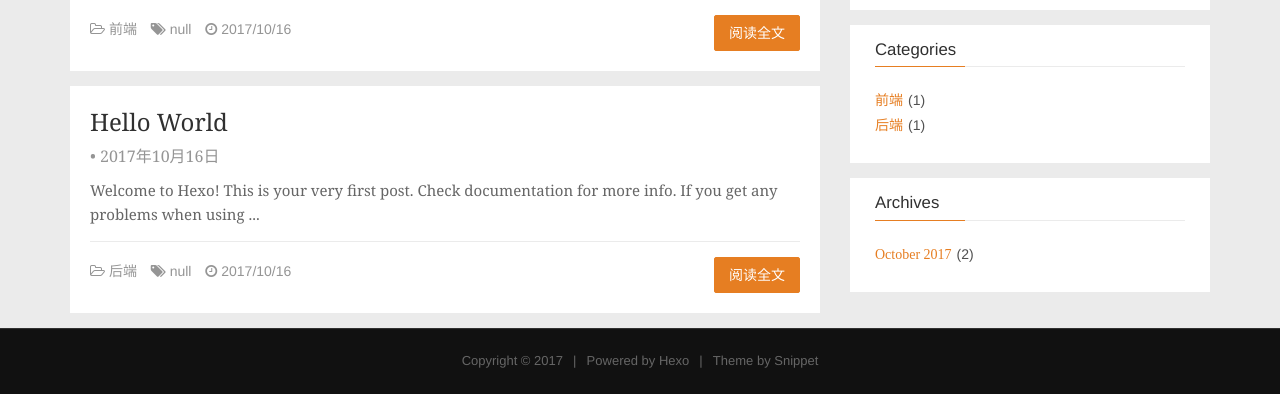
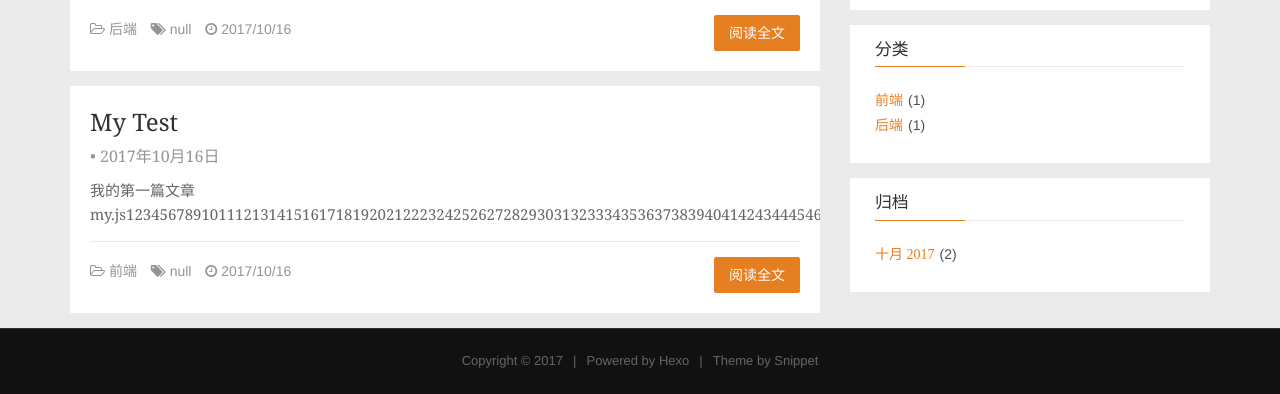
Before and after one commit to code-unicorn/code-unicorn.github.io, a plain HTML site: page index.html in a window 1280 px wide. Shown: the part 702-1096 px from the top of the page. Drawn offline with nearby package versions, Linux system fonts and the light colour scheme.

Commit message:
Site updated: 2017-11-21 22:19:42

```diff
--- a/index.html
+++ b/index.html
@@ -116,6 +116,59 @@
     <div class="post-content">
         <div class="post-head home-post-head">
             <h1 class="post-title">
+                <a href="/2017/10/16/hello-world/">Hello World</a>
+            </h1>
+            <div class="post-meta">  &bull;
+                <time class="post-date" datetime="" title="">
+                    2017年10月16日
+                </time>
+            </div>
+        </div>
+        <p class="brief">
+            Welcome to Hexo! This is your very first post. Check documentation for more info. If you get any problems when using ...
+        </p>
+    </div>
+    <footer class="post-footer clearfix">
+        <div class="pull-left tag-list">
+            <div class="post-meta">
+
+
+    <span class="categories-meta fa-wrap">
+        <i class="fa fa-folder-open-o"></i>
+        <span>后端</span>
+    </span>
+
+
+    <span class="fa-wrap">
+        <i class="fa fa-tags"></i>
+        <span class="tags-meta">
+
+            null
+
+        </span>
+    </span>
+
+
+    <span class="fa-wrap">
+        <i class="fa fa-clock-o"></i>
+        <span class="date-meta">2017/10/16</span>
+    </span>
+</div>
+
+        </div>
+
+        <div class="post-permalink">
+            <a href="/2017/10/16/hello-world/" class="btn btn-default">阅读全文</a>
+        </div>
+    </footer>
+</article>
+
+
+<article class="post">
+
+    <div class="post-content">
+        <div class="post-head home-post-head">
+            <h1 class="post-title">
                 <a href="/2017/10/16/My-Test/">My Test</a>
             </h1>
             <div class="post-meta">  &bull;
@@ -164,59 +217,6 @@
 </article>
 
 
-<article class="post">
-
-    <div class="post-content">
-        <div class="post-head home-post-head">
-            <h1 class="post-title">
-                <a href="/2017/10/16/hello-world/">Hello World</a>
-            </h1>
-            <div class="post-meta">  &bull;
-                <time class="post-date" datetime="" title="">
-                    2017年10月16日
-                </time>
-            </div>
-        </div>
-        <p class="brief">
-            Welcome to Hexo! This is your very first post. Check documentation for more info. If you get any problems when using ...
-        </p>
-    </div>
-    <footer class="post-footer clearfix">
-        <div class="pull-left tag-list">
-            <div class="post-meta">
-
-
-    <span class="categories-meta fa-wrap">
-        <i class="fa fa-folder-open-o"></i>
-        <span>后端</span>
-    </span>
-
-
-    <span class="fa-wrap">
-        <i class="fa fa-tags"></i>
-        <span class="tags-meta">
-
-            null
-
-        </span>
-    </span>
-
-
-    <span class="fa-wrap">
-        <i class="fa fa-clock-o"></i>
-        <span class="date-meta">2017/10/16</span>
-    </span>
-</div>
-
-        </div>
-
-        <div class="post-permalink">
-            <a href="/2017/10/16/hello-world/" class="btn btn-default">阅读全文</a>
-        </div>
-    </footer>
-</article>
-
-
 
 
 
@@ -260,16 +260,16 @@
 
 
     <div class="widget">
-        <h3 class="title">Categories</h3>
-        <ul class="category-list"><li class="category-list-item"><a class="category-list-link current" href="/categories/前端/"><i class="fa" aria-hidden="true">前端</i></a><span class="category-list-count">1</span></li><li class="category-list-item"><a class="category-list-link" href="/categories/后端/"><i class="fa" aria-hidden="true">后端</i></a><span class="category-list-count">1</span></li></ul>
+        <h3 class="title">分类</h3>
+        <ul class="category-list"><li class="category-list-item"><a class="category-list-link" href="/categories/前端/"><i class="fa" aria-hidden="true">前端</i></a><span class="category-list-count">1</span></li><li class="category-list-item"><a class="category-list-link current" href="/categories/后端/"><i class="fa" aria-hidden="true">后端</i></a><span class="category-list-count">1</span></li></ul>
     </div>
 
 
 
 
     <div class="widget">
-      <h3 class="title">Archives</h3>
-        <ul class="archive-list"><li class="archive-list-item"><a class="archive-list-link" href="/archives/2017/10/"><i class="fa" aria-hidden="true">October 2017</i></a><span class="archive-list-count">2</span></li></ul>
+      <h3 class="title">归档</h3>
+        <ul class="archive-list"><li class="archive-list-item"><a class="archive-list-link" href="/archives/2017/10/"><i class="fa" aria-hidden="true">十月 2017</i></a><span class="archive-list-count">2</span></li></ul>
     </div>
 
 
```
Also changed, not shown: 2017/10/16/My-Test/index.html (+6 -6 lines), 2017/10/16/hello-world/index.html (+6 -6 lines), archives/2017/10/index.html (+11 -11 lines), archives/2017/index.html (+11 -11 lines), archives/index.html (+11 -11 lines), categories/前端/index.html (+5 -5 lines), categories/后端/index.html (+5 -5 lines).
